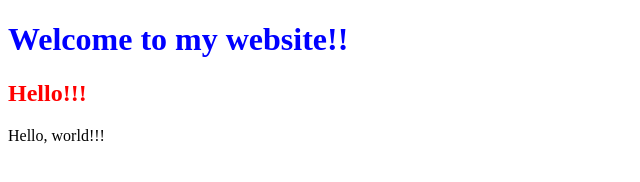
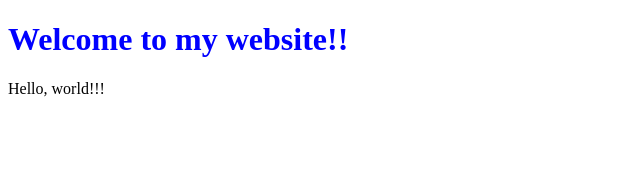
Before and after one commit to zoltaniv/hello, a plain HTML site: page hello.html in a window 1280 px wide. Shown: the whole page, without its empty margins (0-640 px from the left). Drawn offline with Linux system fonts and the light colour scheme.

Commit message:
Delete h2

```diff
--- a/hello.html
+++ b/hello.html
@@ -9,7 +9,6 @@
 </head>
 <body>
     <h1 style="color:blue;">Welcome to my website!!</h1>
-    <h2 style="color:red;">Hello!!!</h2>
     Hello, world!!!
 </body>
 </html>
```
